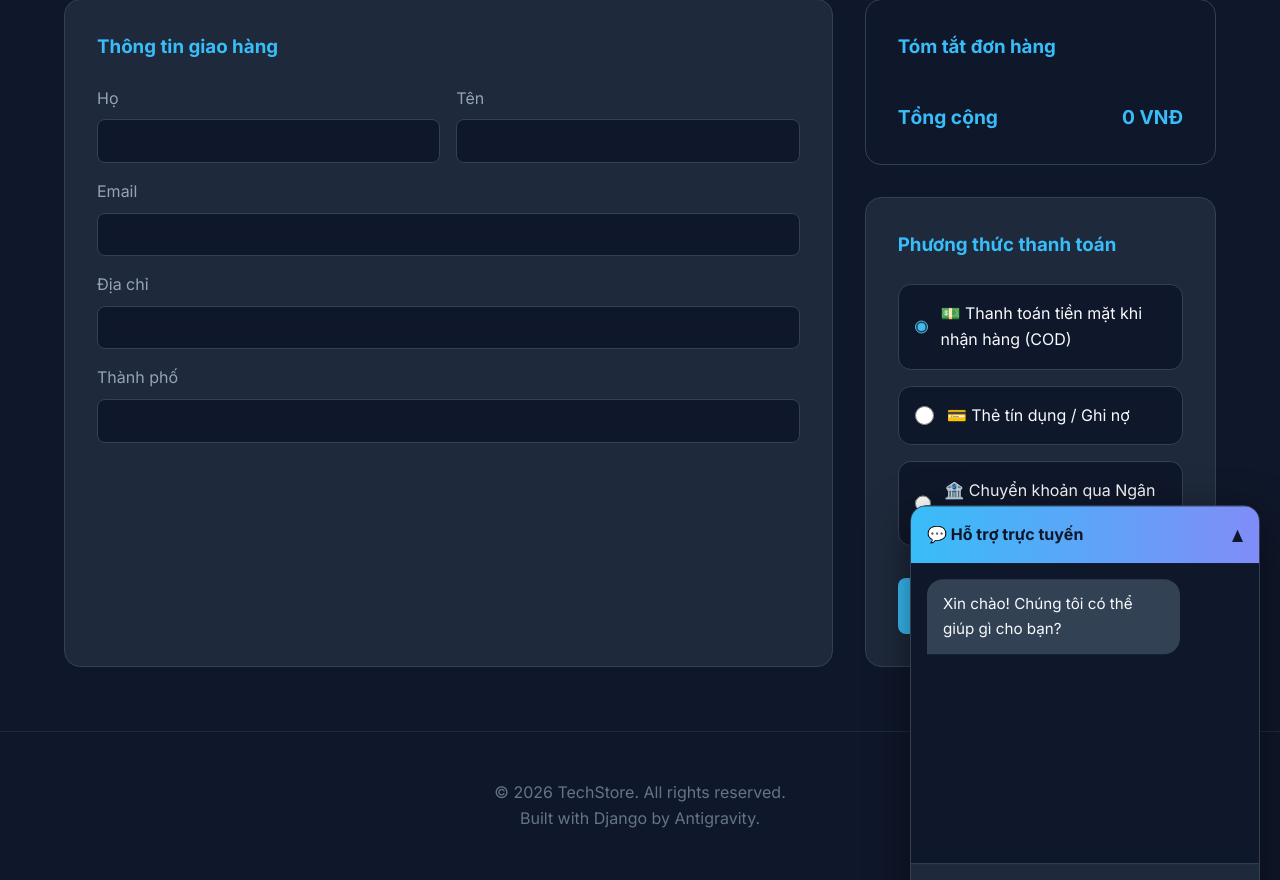
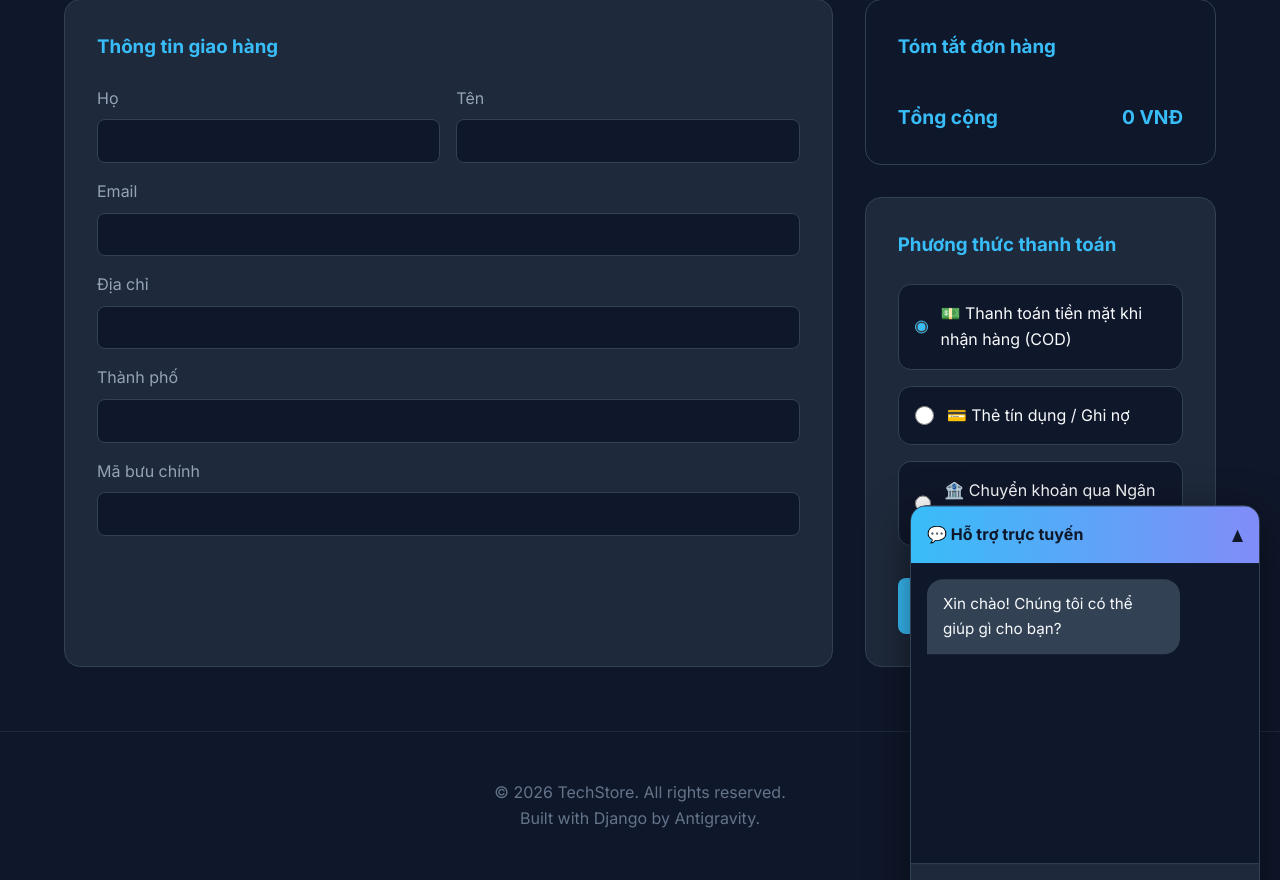
Before and after one commit to TCAnh7749/Test, a Django app: page /checkout/ in a window 1280 px wide. Shown: the part 215-1095 px from the top of the page. Run offline with Django 5.2, Linux system fonts and the light colour scheme.

Commit message:
Update checkout.html

```diff
--- a/KTHP/Templates/store/checkout.html
+++ b/KTHP/Templates/store/checkout.html
@@ -4,6 +4,12 @@
 <div class="section-header">
     <h2>Thanh toán</h2>
 </div>
+
+{% if error %}
+<div style="margin-bottom: 1.5rem; padding: 1rem; border-radius: 0.5rem; background: #7f1d1d; color: #fecaca; border: 1px solid #b91c1c;">
+    {{ error }}
+</div>
+{% endif %}
 
 <form method="post" style="display: flex; gap: 2rem; flex-wrap: wrap;">
     {% csrf_token %}
@@ -34,6 +40,11 @@
             <div>
                 <label style="display: block; margin-bottom: 0.5rem; color: #94a3b8;">Thành phố</label>
                 <input type="text" name="city" required style="width: 100%; padding: 0.8rem; background: #0f172a; border: 1px solid #334155; border-radius: 0.5rem; color: white;">
+            </div>
+
+            <div>
+                <label style="display: block; margin-bottom: 0.5rem; color: #94a3b8;">Mã bưu chính</label>
+                <input type="text" name="postal_code" required style="width: 100%; padding: 0.8rem; background: #0f172a; border: 1px solid #334155; border-radius: 0.5rem; color: white;">
             </div>
         </div>
     </div>
```
